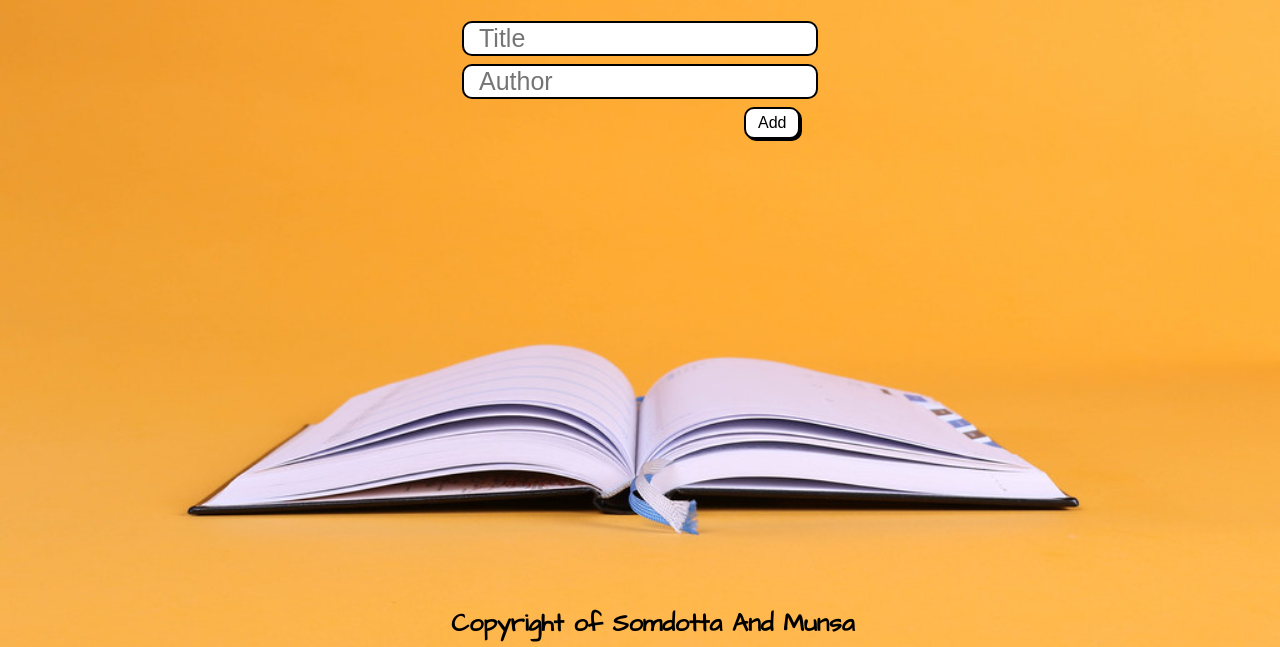
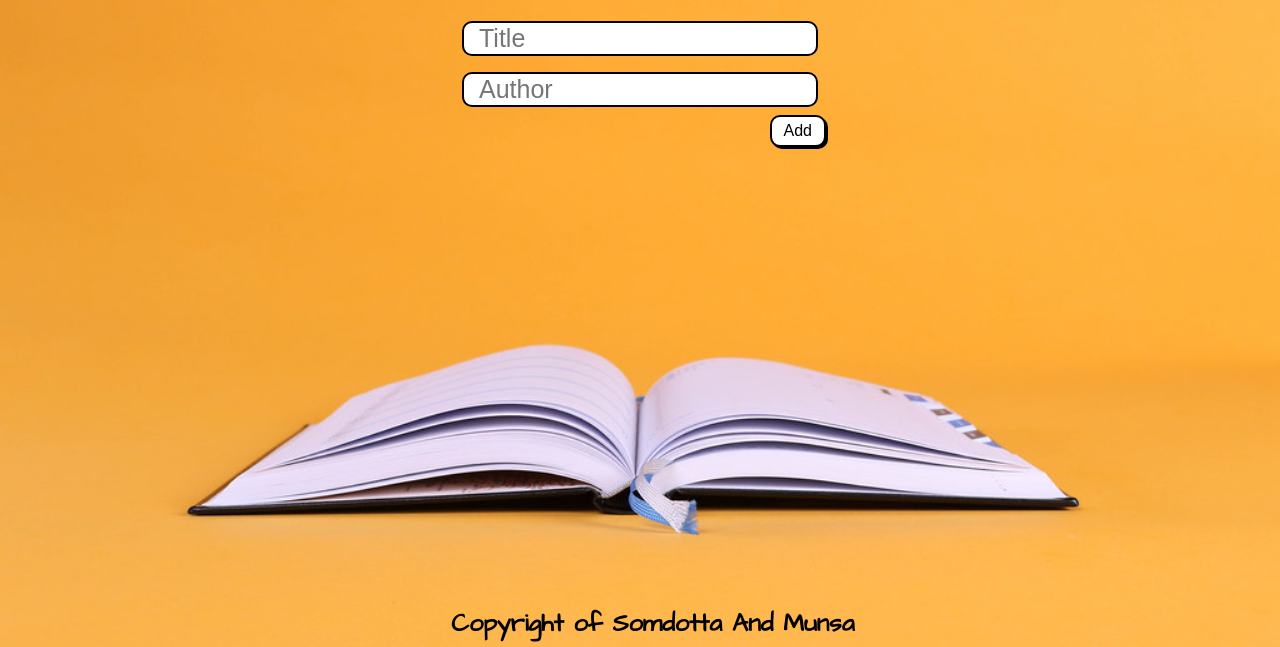
Before and after one commit to Somdotta07/Awesome_Books, a website with bundled scripts: page index.html in a window 1280 px wide. Both pictures are taken after a click on the link "Add Book". Shown: the part 153-800 px from the top of the page. Built offline with nearby package versions, Linux system fonts and the light colour scheme.

Commit message:
Update style.css
Fix the position of the button

```diff
--- a/style.css
+++ b/style.css
@@ -84,6 +84,7 @@ h1 {
 .book-list li {
   display: flex;
   padding: 5px 10px;
+  justify-content: space-between;
 }
 
 .book-list li:nth-child(even) {
@@ -92,8 +93,6 @@ h1 {
 
 button {
   display: flex;
-  margin-left: 620px;
-  position: fixed;
 }
 
 button,
@@ -106,6 +105,13 @@ button,
   padding: 5px 12px;
 }
 
+form {
+  width: auto;
+  display: flex;
+  flex-direction: column;
+  align-items: flex-end;
+}
+
 form input {
   display: block;
   margin: 8px;
@@ -116,8 +122,6 @@ form input {
 
 form .btn {
   display: flex;
-  margin-left: 290px;
-  position: fixed;
 }
 
 footer {
```
